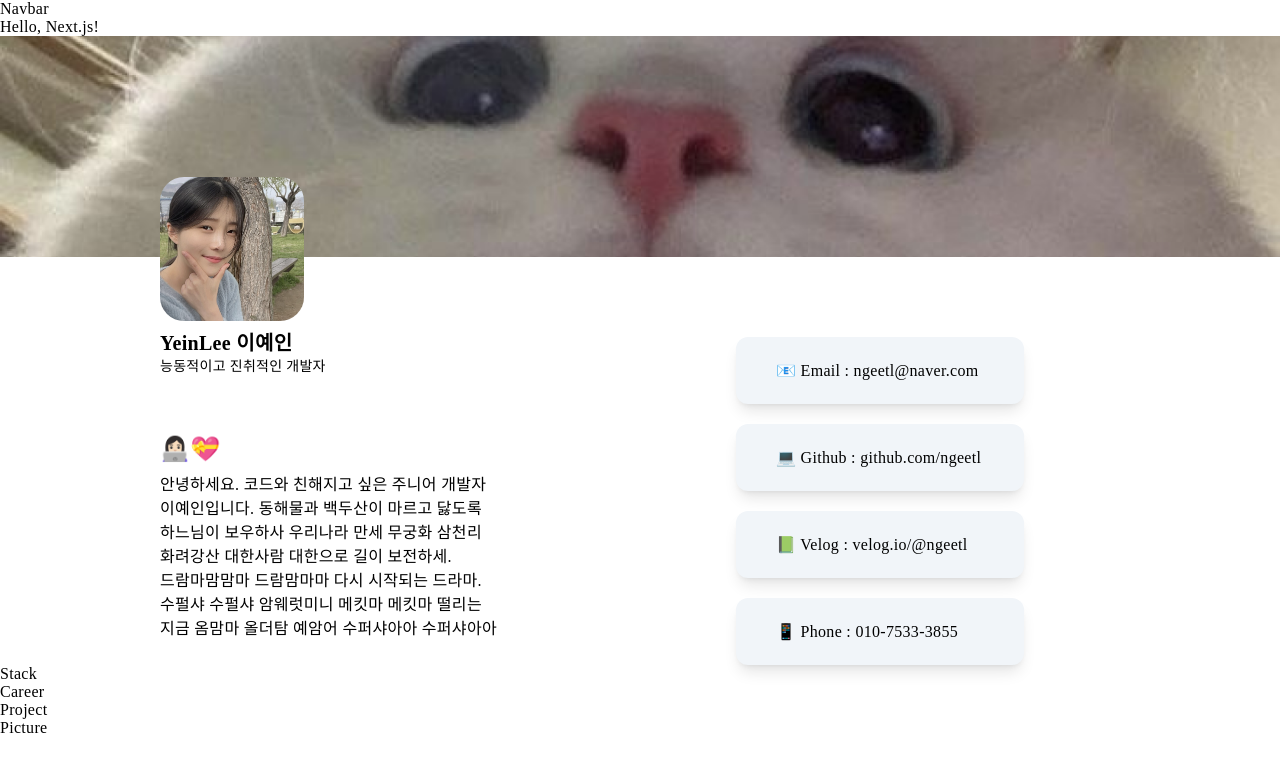
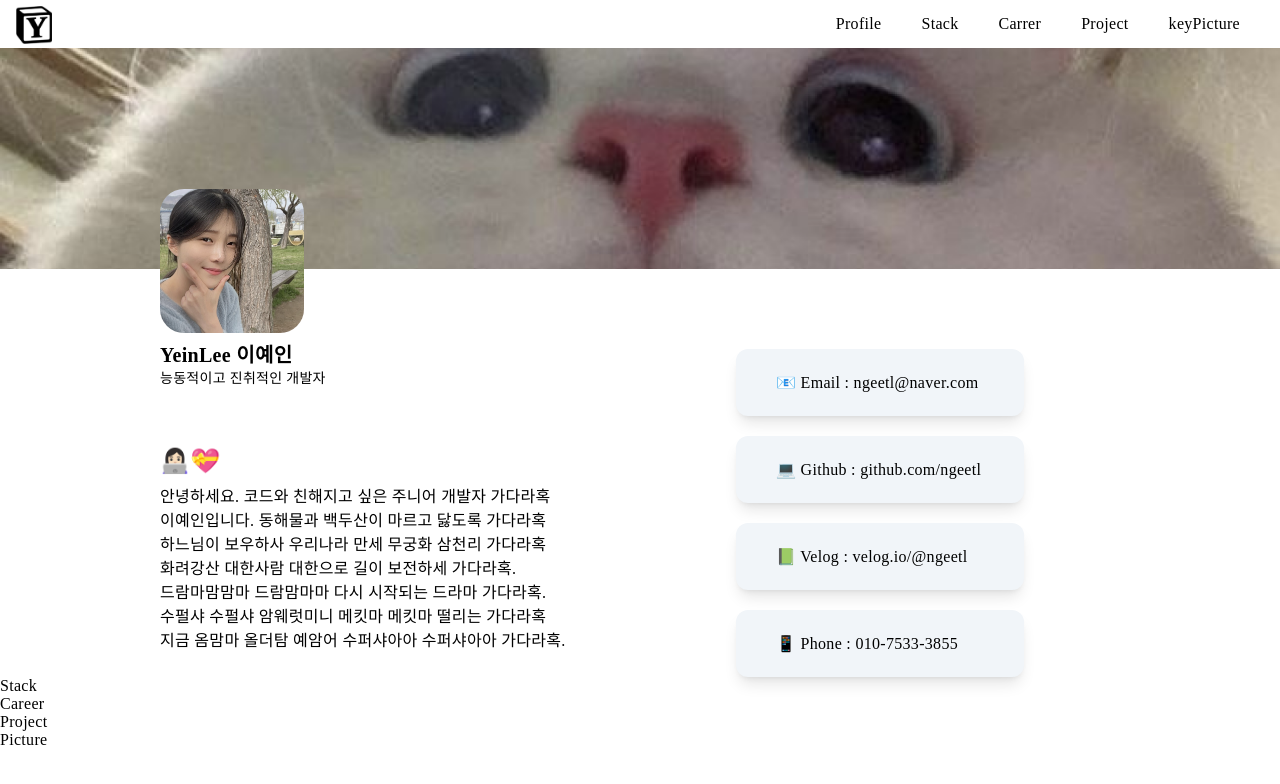
Before and after one commit to ngeetl/yetion, a Next.js app: page / in a window 1280 px wide. Shown: the top 784 px of the page. Built offline with nearby package versions, Linux system fonts and the light colour scheme.

Commit message:
navbar 생성, Anchor Link 설정

```diff
--- a/src/app/page.js
+++ b/src/app/page.js
@@ -8,7 +8,6 @@ import Picture from "@/components/Picture";
 export default function Home() {
   return (
     <>
-      <h1>Hello, Next.js!</h1>
       <Intro />
       <Stack />
       <Career />
--- a/src/components/Intro.js
+++ b/src/components/Intro.js
@@ -6,7 +6,7 @@ const Intro = () => {
   return (
     <div>
       {/* background image */}
-      <div id='bg' className=''>
+      <div id='bg' className='w-full mt-12'>
         <div><img className="w-full" src="/img/profile_background.png" /></div>
       </div>
 
@@ -26,13 +26,13 @@ const Intro = () => {
           <div id='intro' className='pt-44 flex-1 w-full'>
             <div className='text-2xl mb-2'>👩🏻‍💻💝</div>
             <div className='min-w-max leading-6'>
-            안녕하세요. 코드와 친해지고 싶은 주니어 개발자 <br/>
-            이예인입니다. 동해물과 백두산이 마르고 닳도록 <br/>
-            하느님이 보우하사 우리나라 만세 무궁화 삼천리 <br/>
-            화려강산 대한사람 대한으로 길이 보전하세. <br/>
-            드람마맘맘마 드람맘마마 다시 시작되는 드라마. <br/>
-            수펄샤 수펄샤 암웨럿미니 메킷마 메킷마 떨리는 <br/>
-            지금 옴맘마 올더탐 예암어 수퍼샤아아 수퍼샤아아<br/>
+            안녕하세요. 코드와 친해지고 싶은 주니어 개발자 가다라혹 <br/>
+            이예인입니다. 동해물과 백두산이 마르고 닳도록 가다라혹<br/>
+            하느님이 보우하사 우리나라 만세 무궁화 삼천리 가다라혹 <br/>
+            화려강산 대한사람 대한으로 길이 보전하세 가다라혹. <br/>
+            드람마맘맘마 드람맘마마 다시 시작되는 드라마 가다라혹. <br/>
+            수펄샤 수펄샤 암웨럿미니 메킷마 메킷마 떨리는 가다라혹<br/>
+            지금 옴맘마 올더탐 예암어 수퍼샤아아 수퍼샤아아 가다라혹.<br/>
             </div>
           </div>
 
--- a/src/components/Navbar.js
+++ b/src/components/Navbar.js
@@ -1,9 +1,25 @@
+import Link from 'next/link'
 import React from 'react'
 
 const Navbar = () => {
   return (
-    <div>
-      Navbar
+    <div className='h-12 px-4 flex justify-between items-center fixed top-0 left-0 bg-white w-full'>
+      {/* Logo img */}
+      <Link href="/">
+      <div id='logo' className='w-9 h-9'>
+        <img src='/img/yetion_logo.jpg' className='object-cover' />
+      </div>
+      </Link>
+      {/* Nav menu */}
+      <div id='nav'>
+        <ul className='flex font-medium text-base'>
+          <Link href="#Intro"><li className='rounded-lg py-2 px-4 mr-2 hover:bg-slate-100'>Profile</li></Link>
+          <Link href="#Intro"><li className='rounded-lg py-2 px-4 mr-2 hover:bg-slate-100'>Stack</li></Link>
+          <Link href="#Intro"><li className='rounded-lg py-2 px-4 mr-2 hover:bg-slate-100'>Carrer</li></Link>
+          <Link href="#Intro"><li className='rounded-lg py-2 px-4 mr-2 hover:bg-slate-100'>Project</li></Link>
+          <Link href="#Intro"><li className='rounded-lg py-2 px-4 mr-2 hover:bg-slate-100'>keyPicture</li></Link>
+        </ul>
+      </div>
     </div>
   )
 }
```
